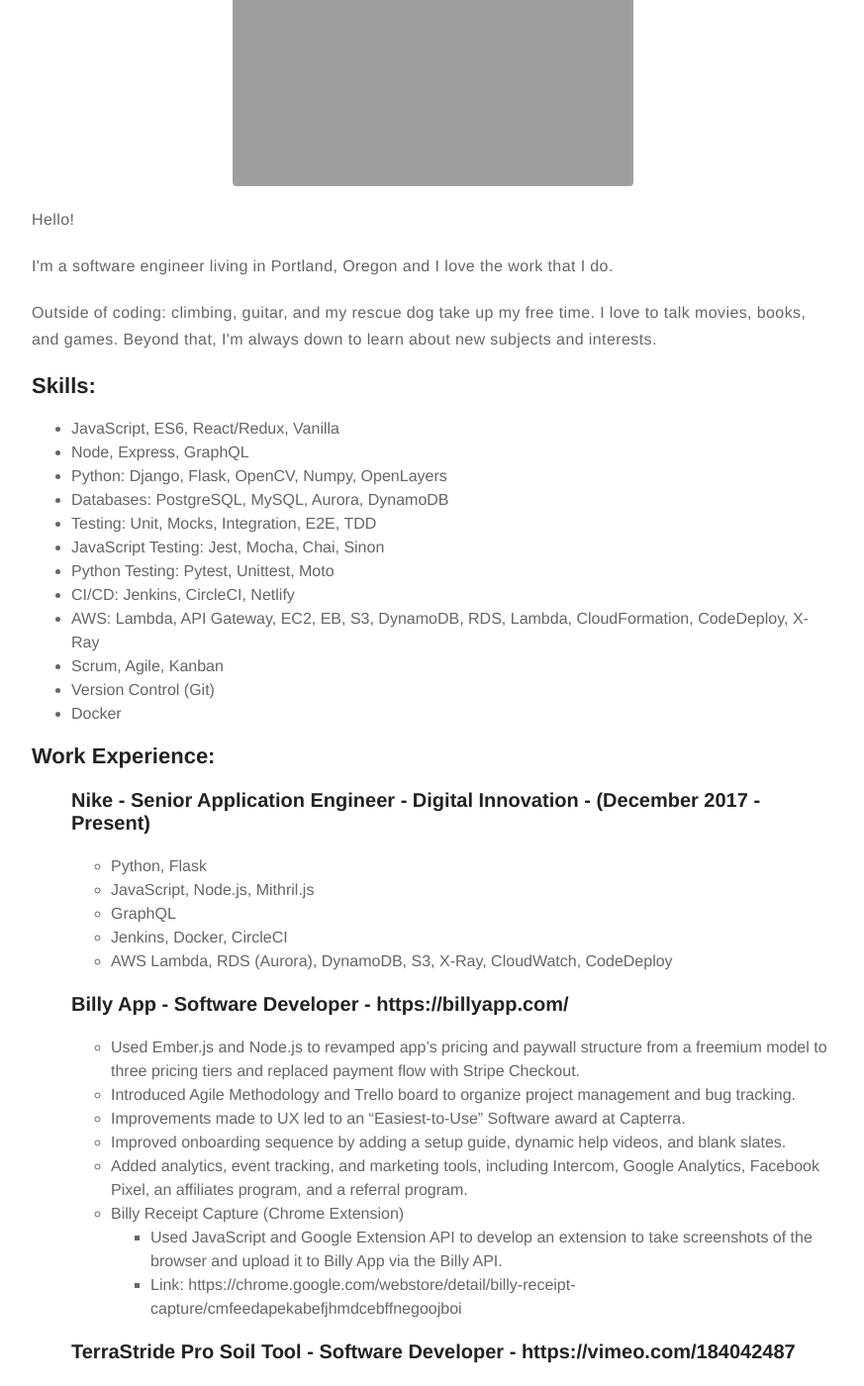
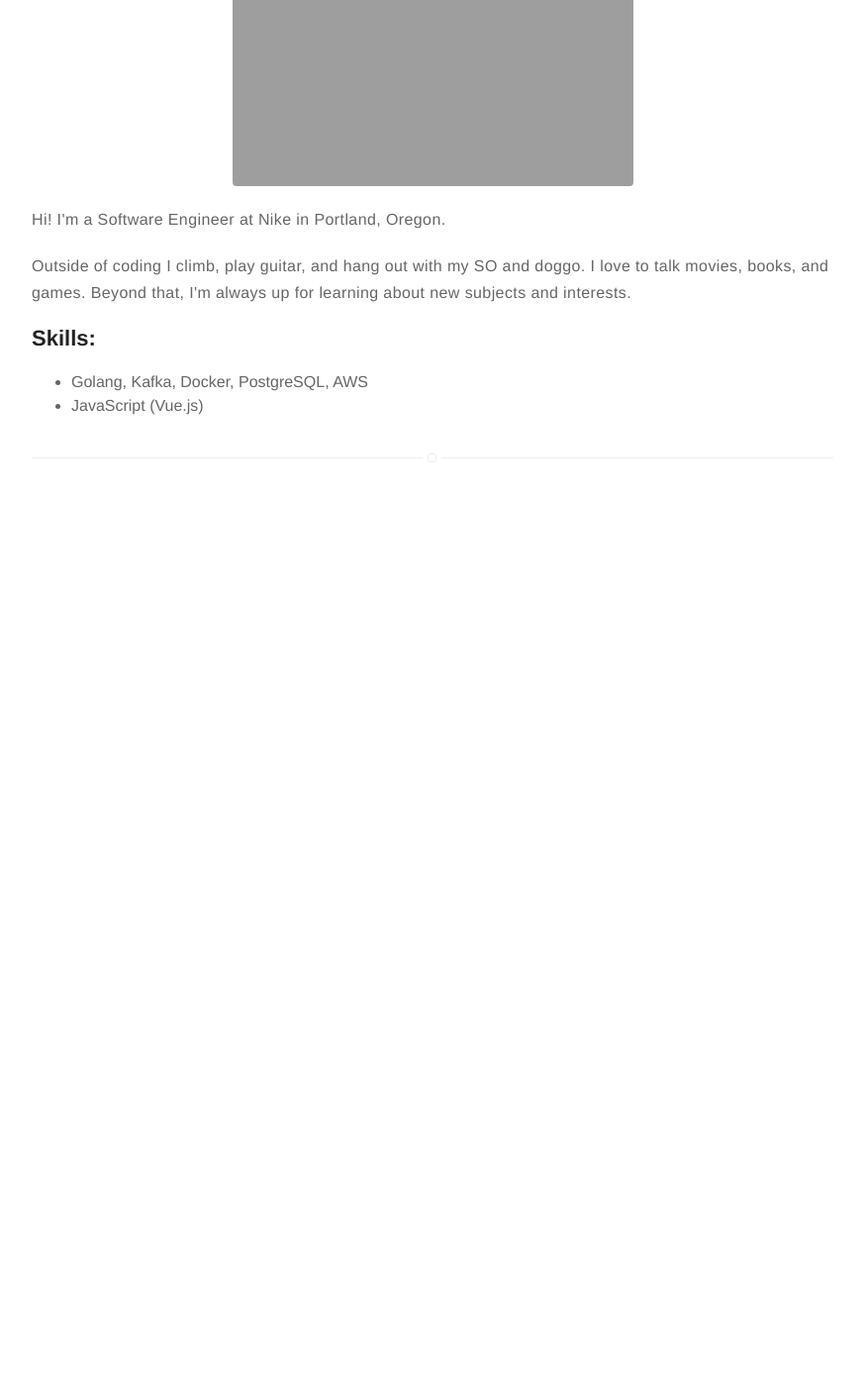
Before and after one commit to ryanwestby/ryanwestby.github.io, a Jekyll site: the page built from about.md, in a window 1280 px wide and 1400 px high, scrolled down 241 px. Shown: the whole window at 99% size, without its empty margins (203-1076 px from the left). Built offline with Jekyll 4.4.1, drawn with Linux system fonts in a browser that asks for light colours; after the commit the page ends 900 px from its top, so only the background shows below that; some of the changed text lies outside the part shown.

Commit message:
Update about, profile image

```diff
--- a/_config.yml
+++ b/_config.yml
@@ -57,7 +57,7 @@ authors:
         name: Ryan Westby
         bio: Coder, climber, writer - Trying my best to be the best me I can be
         external-image: false
-        picture: assets/images/profile2.jpg
+        picture: assets/images/profile.jpg
         twitter: ryebreadwestby
 
 # do you want a larger site? change the option below
--- a/about.md
+++ b/about.md
@@ -4,61 +4,17 @@ layout: page
 ---
 ![Profile Image]({{ site.url }}/{{ site.picture }})
 
-<p>Hello!</p>
+<p>Hi! I'm a Software Engineer at Nike in Portland, Oregon.</p>
 
-<p>I'm a software engineer living in Portland, Oregon and I love the work that I do.</p>
-
-<p>Outside of coding: climbing, guitar, and my rescue dog take up my free time.
+<p>
+Outside of coding I climb, play guitar, and hang out with my SO and doggo.
 I love to talk movies, books, and games.
-Beyond that, I'm always down to learn about new subjects and interests.
+Beyond that, I'm always up for learning about new subjects and interests.
 </p>
 
 <h2>Skills:</h2>
 
 <ul class="skill-list">
-	<li>JavaScript, ES6, React/Redux, Vanilla</li>
-	<li>Node, Express, GraphQL</li>
-	<li>Python: Django, Flask, OpenCV, Numpy, OpenLayers</li>
-	<li>Databases: PostgreSQL, MySQL, Aurora, DynamoDB</li>
-  <li>Testing: Unit, Mocks, Integration, E2E, TDD</li>
-  <li>JavaScript Testing: Jest, Mocha, Chai, Sinon</li>
-  <li>Python Testing: Pytest, Unittest, Moto</li>
-  <li>CI/CD: Jenkins, CircleCI, Netlify</li>
-  <li>AWS: Lambda, API Gateway, EC2, EB, S3, DynamoDB, RDS, Lambda, CloudFormation, CodeDeploy, X-Ray</li>
-  <li>Scrum, Agile, Kanban</li>
-	<li>Version Control (Git)</li>
-	<li>Docker</li>
+	<li>Golang, Kafka, Docker, PostgreSQL, AWS</li>
+  <li>JavaScript (Vue.js)</li>
 </ul>
-
-<h2>Work Experience:</h2>
-
-<ul class="project-list">
-  <h3>Nike - Senior Application Engineer - Digital Innovation - (December 2017 - Present)</h3>
-	<ul>
-    <li>Python, Flask</li>
-    <li>JavaScript, Node.js, Mithril.js</li>
-    <li>GraphQL</li>
-    <li>Jenkins, Docker, CircleCI</li>
-    <li>AWS Lambda, RDS (Aurora), DynamoDB, S3, X-Ray, CloudWatch, CodeDeploy</li>
-  </ul>
-  <h3>Billy App - Software Developer - https://billyapp.com/</h3>
-	<ul>
-    <li>Used Ember.js and Node.js to revamped app’s pricing and paywall structure from a freemium model to three pricing tiers and replaced payment flow with Stripe Checkout.</li>
-    <li> Introduced Agile Methodology and Trello board to organize project management and bug tracking.</li>
-    <li> Improvements made to UX led to an “Easiest-to-Use” Software award at Capterra.</li>
-    <li> Improved onboarding sequence by adding a setup guide, dynamic help videos, and blank slates.</li>
-    <li> Added analytics, event tracking, and marketing tools, including Intercom, Google Analytics, Facebook Pixel, an affiliates program, and a referral program.</li>
-    <li>Billy Receipt Capture (Chrome Extension)</li>
-    <ul>
-      <li>Used JavaScript and Google Extension API to develop an extension to take screenshots of the browser and upload it to Billy App via the Billy API.</li>
-      <li>Link: https://chrome.google.com/webstore/detail/billy-receipt-capture/cmfeedapekabefjhmdcebffnegoojboi</li>
-    </ul>
-  </ul>
-  <h3>TerraStride Pro Soil Tool - Software Developer - https://vimeo.com/184042487</h3>
-	<ul>
-    <li> Led addition of PostgreSQL to take advantage of geographic support in PostGIS. </li>
-    <li> Used Python to download and manage import of a data set consisting of 2,200 map packages into PostgreSQL database. </li>
-    <li>Used Django/Python and Backbone.js to develop UI/UX to expose and take advantage of 157 fields from new data set. </li>
-    <li> Upgraded internal tooling, then led testing and deployment of new environment to AWS Elastic Beanstalk. Managed the scaling of EC2 and RDS instances as needed. </li>
-  </ul>
-</ul>
```
Also changed, not shown: _posts/2018-08-25-serverless-graphql.md (deleted, +0 -87 lines), assets/images/profile2.jpg (deleted), assets/screen-shot.png (deleted), 1 other file.
